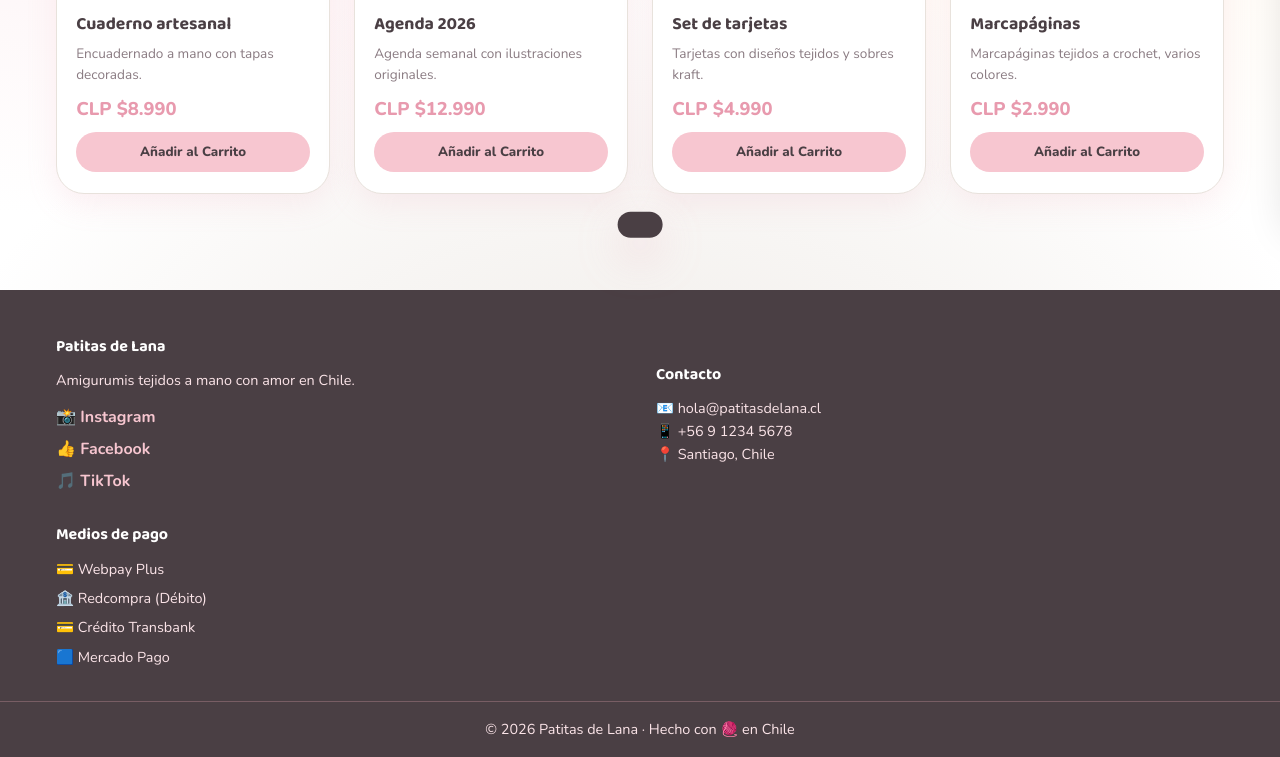
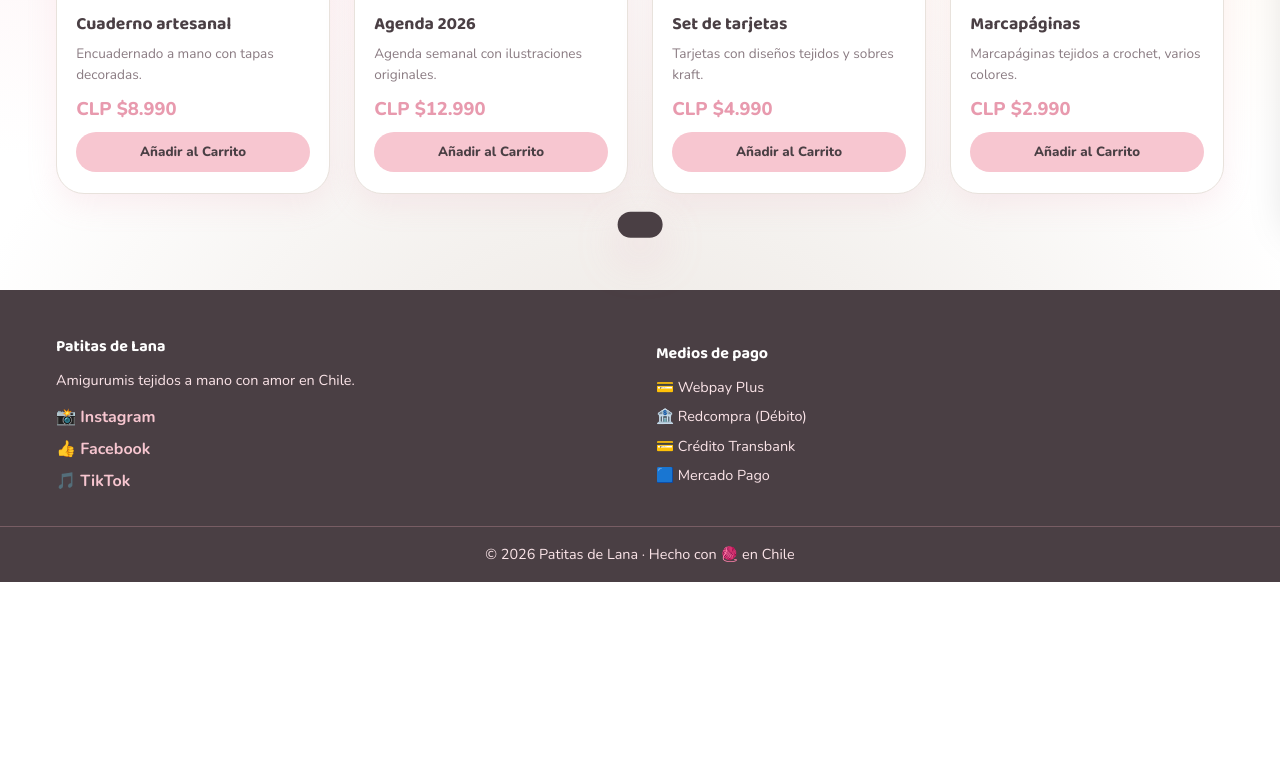
Before and after one commit to Ithemu/PRIMERA-WEB, a plain HTML site: page papeleria.html in a window 1280 px wide. Shown: the part 569-1326 px from the top of the page. After the commit the page ends 1151 px from the top, so only its background shows below. Drawn offline with nearby package versions, Linux system fonts and the light colour scheme.

Commit message:
fix: elimina la sección de Contacto del footer en papeleria.html
Co-authored-by: aider (deepseek/deepseek-chat) <aider@aider.chat>

```diff
--- a/papeleria.html
+++ b/papeleria.html
@@ -121,12 +121,6 @@
         </div>
       </div>
       <div>
-        <h4>Contacto</h4>
-        <p>📧 hola@patitasdelana.cl</p>
-        <p>📱 +56 9 1234 5678</p>
-        <p>📍 Santiago, Chile</p>
-      </div>
-      <div>
         <h4>Medios de pago</h4>
         <ul class="pay-list">
           <li>💳 Webpay Plus</li>
```
